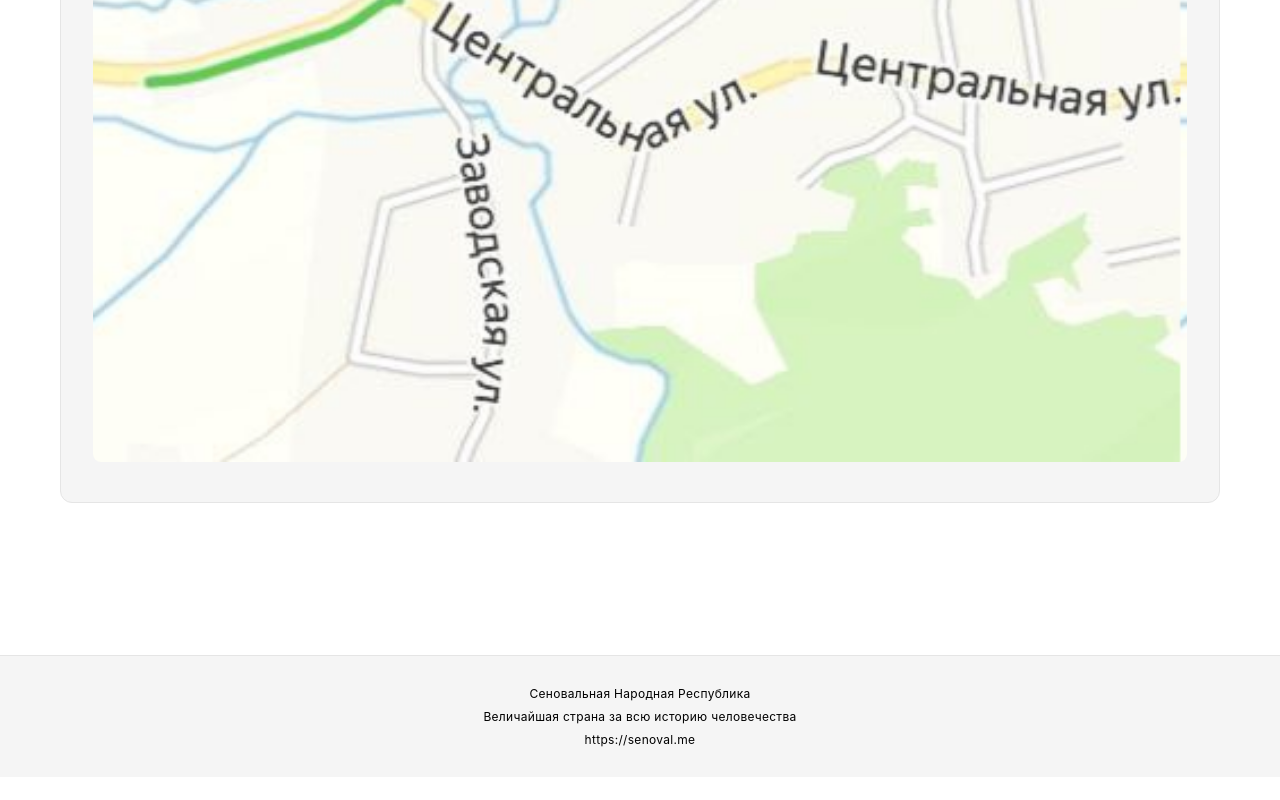
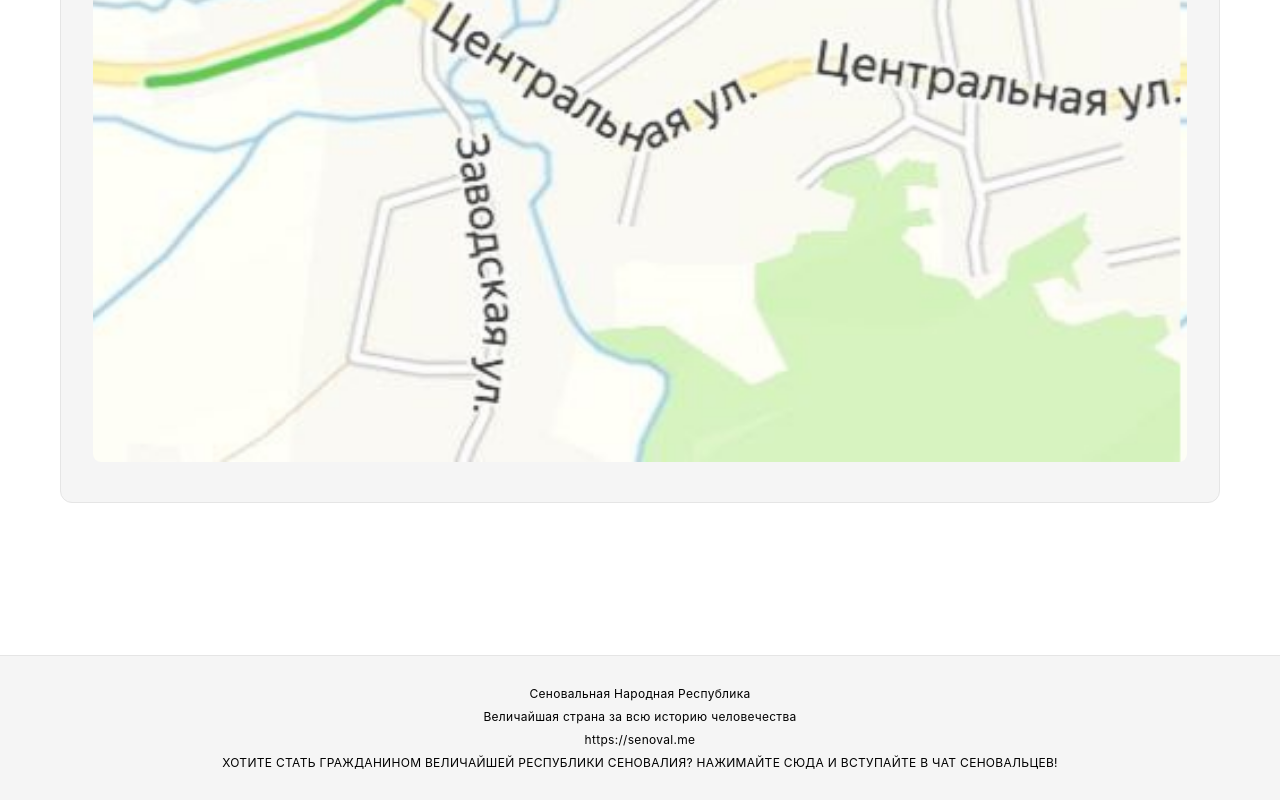
Before and after one commit to embalymba-coder/gsnr, a plain HTML site: page index.html in a window 1280 px wide. Shown: the part 5683-6483 px from the top of the page. Before the commit the page ends 6460 px from the top, so only its background shows below. Drawn offline with Linux system fonts and the light colour scheme.

Commit message:
Add link to SENOVALIA citizenship chat

```diff
--- a/index.html
+++ b/index.html
@@ -124,6 +124,7 @@
 <p>Сеновальная Народная Республика</p>
 <p>Величайшая страна за всю историю человечества</p>
 <p><a href="https://senoval.me">https://senoval.me</a></p>
+<p><a href="https://t.me/SENOVALIA">ХОТИТЕ СТАТЬ ГРАЖДАНИНОМ ВЕЛИЧАЙШЕЙ РЕСПУБЛИКИ СЕНОВАЛИЯ? НАЖИМАЙТЕ СЮДА И ВСТУПАЙТЕ В ЧАТ СЕНОВАЛЬЦЕВ!</a></p>
 </div>
 </footer>
 
```
